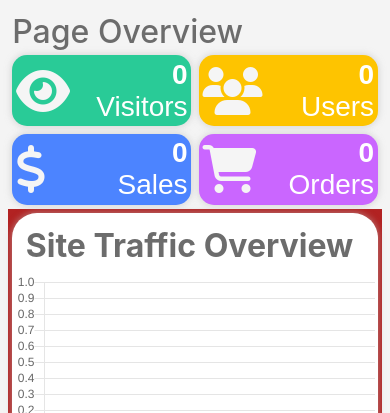
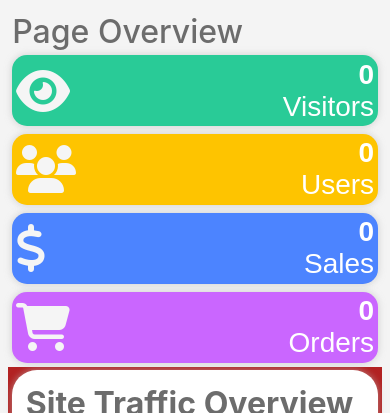
Before and after one commit to ViktorCosenza/avaliacao, a React (Create React App) app: page / in a window 390 px wide. Shown: the top 413 px of the page. Built offline with nearby package versions, Linux system fonts and the light colour scheme; no server answers.

Commit message:
typo err

```diff
--- a/src/Menu/MenuItem.css
+++ b/src/Menu/MenuItem.css
@@ -54,6 +54,6 @@
 
 @media (max-width: 600px) {
   .item {
-    flex: 1 1 80v
+    flex: 1 1 80vw;
   }
 }
```
